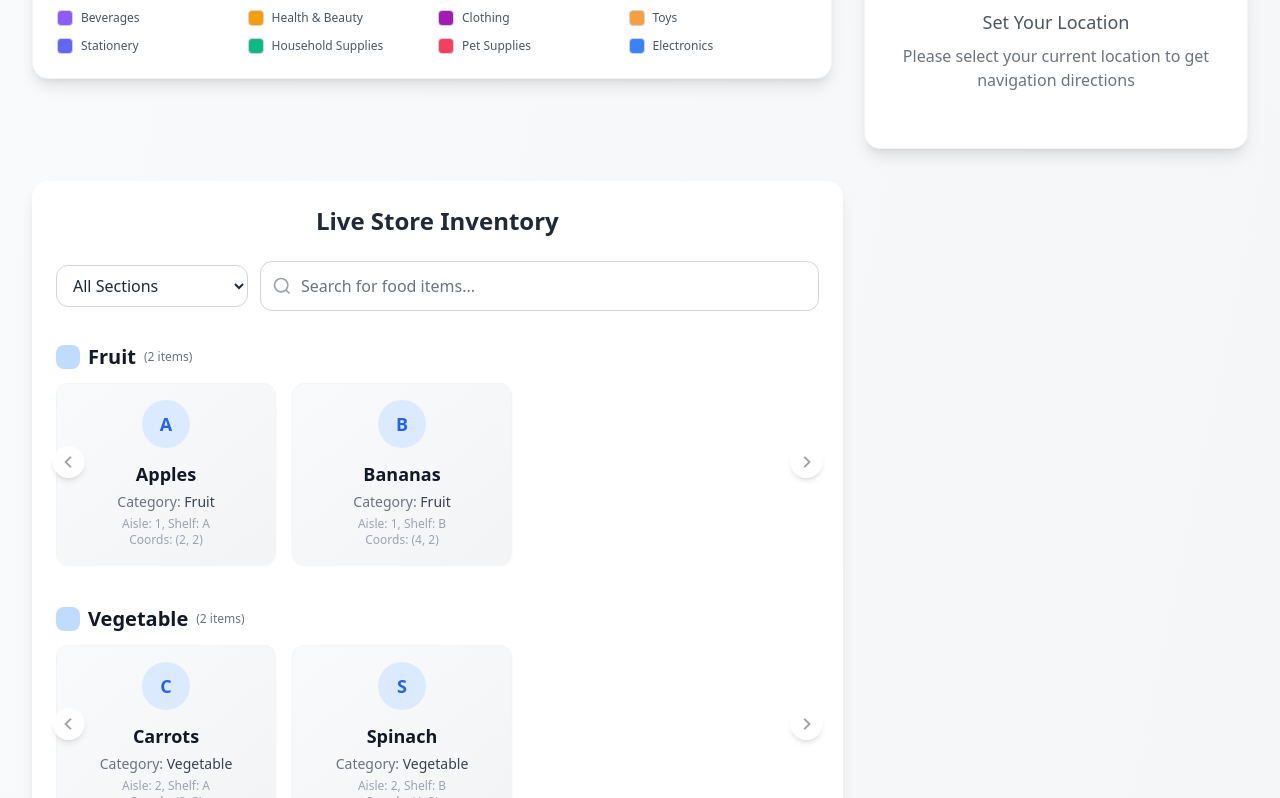
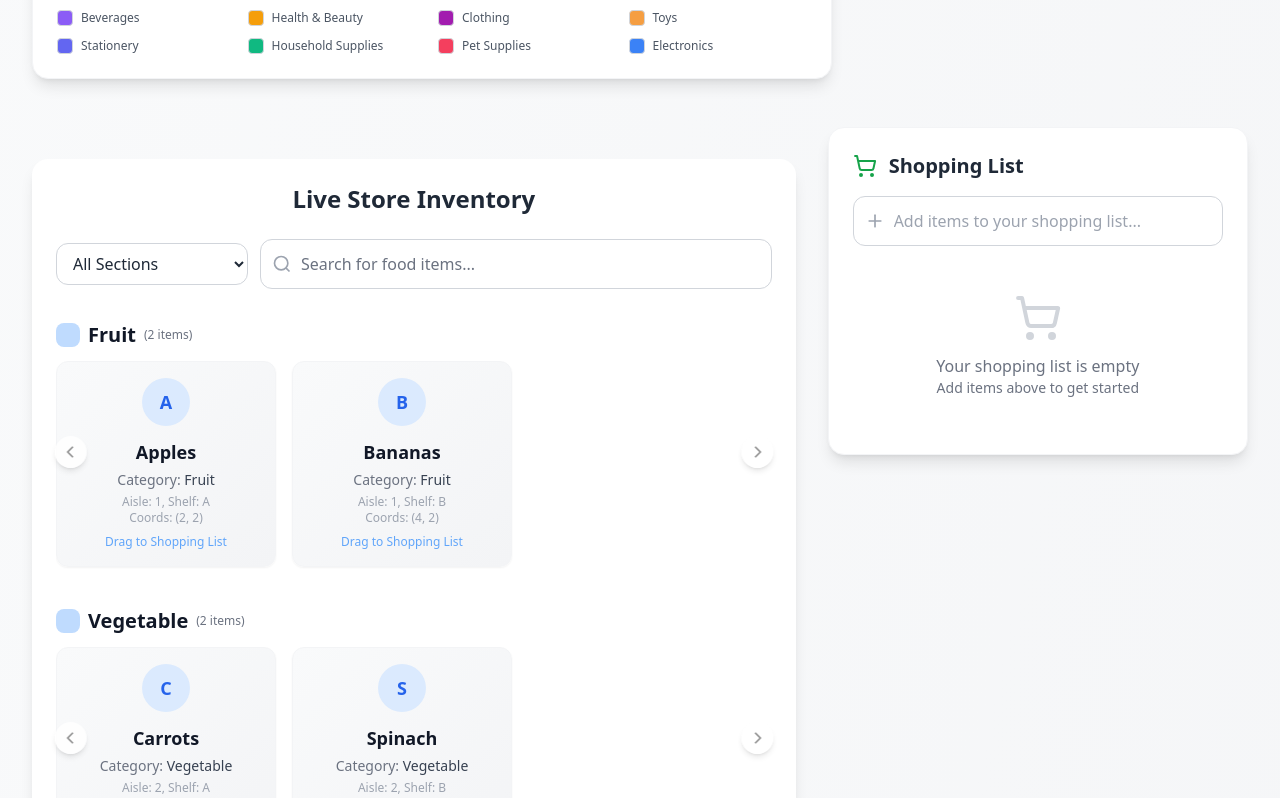
Before and after one commit to Parth-1104/Wallmart, a React (Vite) app: page / in a window 1280 px wide. Shown: the part 782-1580 px from the top of the page. Built offline with nearby package versions, Linux system fonts and the light colour scheme.

Commit message:
aded drag and drop

```diff
--- a/src/App.tsx
+++ b/src/App.tsx
@@ -67,14 +67,6 @@ function App() {
               onLocationSelect={handleLocationSelect}
               selectedLocation={currentLocation}
             />
-
-            <ShoppingListManager
-              shoppingList={shoppingList}
-              onAddItem={handleAddItem}
-              onRemoveItem={handleRemoveItem}
-              onClearList={handleClearList}
-            />
-
             <MultiItemNavigationPanel
               shoppingList={shoppingList}
               currentLocation={currentLocation}
@@ -82,8 +74,33 @@ function App() {
           </div>
         </div>
 
-        {/* Inventory Section */}
-        <Inventory />
+        {/* Inventory + Shopping List Side by Side */}
+        <div className="flex flex-col lg:flex-row gap-8 mt-12 items-start justify-center">
+          <Inventory onAddItem={handleAddItem} />
+          <div
+            onDragOver={e => { e.preventDefault(); e.currentTarget.classList.add('ring-4', 'ring-green-400'); }}
+            onDragLeave={e => { e.currentTarget.classList.remove('ring-4', 'ring-green-400'); }}
+            onDrop={e => {
+              e.preventDefault();
+              e.currentTarget.classList.remove('ring-4', 'ring-green-400');
+              try {
+                const data = e.dataTransfer.getData('application/json');
+                if (data) {
+                  const item = JSON.parse(data);
+                  handleAddItem(item);
+                }
+              } catch {}
+            }}
+            className="transition-all w-full lg:w-[28rem]"
+          >
+            <ShoppingListManager
+              shoppingList={shoppingList}
+              onAddItem={handleAddItem}
+              onRemoveItem={handleRemoveItem}
+              onClearList={handleClearList}
+            />
+          </div>
+        </div>
 
         {/* Features Section */}
         {/* {shoppingList.length === 0 && (
--- a/src/components/Inventory.tsx
+++ b/src/components/Inventory.tsx
@@ -12,7 +12,7 @@ function groupByCategory(items: FoodItem[]): { category: string; items: FoodItem
   return Array.from(map.entries()).map(([category, items]) => ({ category, items }));
 }
 
-export const Inventory: React.FC = () => {
+export const Inventory: React.FC<{ onAddItem: (item: FoodItem) => void }> = ({ onAddItem }) => {
   // Search state
   const [query, setQuery] = useState('');
   const [selectedSection, setSelectedSection] = useState<string>('all');
@@ -88,8 +88,17 @@ export const Inventory: React.FC = () => {
                   group.items.map((item: FoodItem, idx: number) => (
                     <div
                       key={item.id}
-                      className="min-w-[220px] max-w-xs bg-gradient-to-br from-gray-50 to-gray-100 border border-gray-100 rounded-xl p-4 flex flex-col items-center shadow-sm hover:shadow-xl transition-shadow duration-300 snap-center animate-fadeIn"
+                      className="min-w-[220px] max-w-xs bg-gradient-to-br from-gray-50 to-gray-100 border border-gray-100 rounded-xl p-4 flex flex-col items-center shadow-sm hover:shadow-xl transition-shadow duration-300 snap-center animate-fadeIn cursor-grab active:cursor-grabbing"
                       style={{ animationDelay: `${idx * 30}ms` }}
+                      draggable
+                      onDragStart={e => {
+                        e.dataTransfer.setData('application/json', JSON.stringify(item));
+                        e.currentTarget.classList.add('ring-4', 'ring-blue-400');
+                      }}
+                      onDragEnd={e => {
+                        e.currentTarget.classList.remove('ring-4', 'ring-blue-400');
+                      }}
+                      title="Drag to add to shopping list"
                     >
                       <div className="w-12 h-12 bg-blue-100 rounded-full flex items-center justify-center mb-3">
                         <span className="text-lg font-bold text-blue-600">{item.name.charAt(0)}</span>
@@ -98,6 +107,7 @@ export const Inventory: React.FC = () => {
                       <p className="text-gray-500 text-sm mb-1">Category: <span className="font-medium text-gray-700">{item.category}</span></p>
                       <p className="text-gray-400 text-xs">Aisle: {item.location.aisle}, Shelf: {item.location.shelf}</p>
                       <p className="text-gray-400 text-xs">Coords: ({item.location.coordinates.x}, {item.location.coordinates.y})</p>
+                      <span className="mt-2 text-xs text-blue-400">Drag to Shopping List</span>
                     </div>
                   ))
                 )}
```
